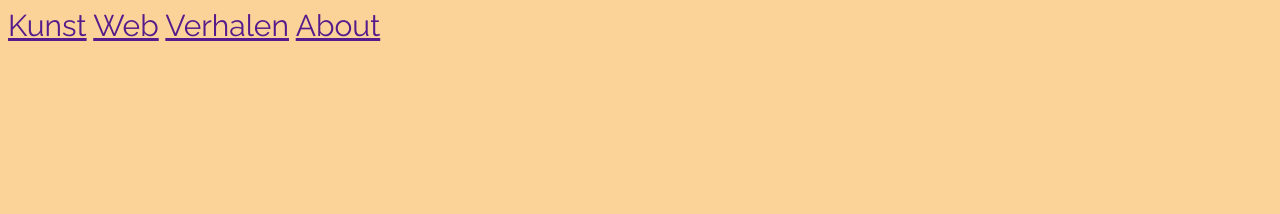
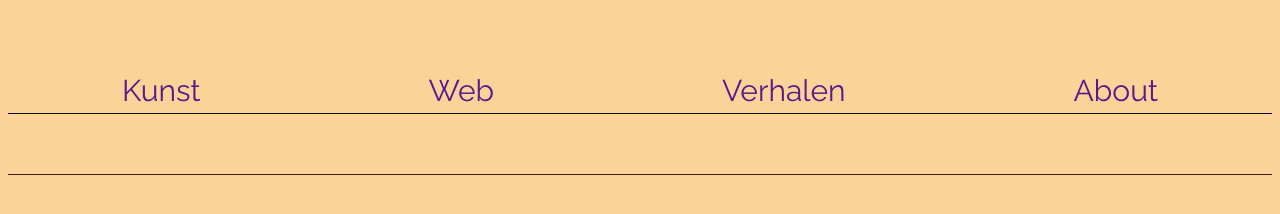
Before and after one commit to X-Design/BLOG, a website built with Vite: page blog_hb/index.html in a window 1280 px wide. Built offline with nearby package versions, Linux system fonts and the light colour scheme.

Commit message:
web-31-10-2022-11:52

```diff
--- a/blog_hb/index.html
+++ b/blog_hb/index.html
@@ -9,7 +9,7 @@
   </head>
   <body>
   <nav class="primary-header">
-    <div class="container-header">
+    <div class="header">
       <div class="logo">
         <!-- <img src="/images/logo1.svg" alt="" srcset=""> -->
           <nav class="nav-bar">
--- a/blog_hb/style.css
+++ b/blog_hb/style.css
@@ -41,6 +41,11 @@
 *::before,
 *::after {
     box-sizing: border-box;
+}
+body {
+  min-height: 100vh;
+  text-rendering: optimizeSpeed;
+  line-height: 1.5;
 }
 
 /* Reapply the pointer cursor for anchor tags */
@@ -118,6 +123,7 @@ meter {
     --ff-body1: 'Raleway', sans-serif;
     --ff-title1: 'young_20sregular', sans-serif;
     --ff-title2:'AGA-Cordoba-V2-B17-Bold',sans-serif;
+
     /* sizes */
 
     --fw-bold: 700;
@@ -142,15 +148,60 @@ body{
     font-size: var(--fs-600);
     font-family: var(--ff-body1);
 }
-
-.title{
-    font-size: var(--fs-800);
-    color: var(--titlecolor1);
-    font-family: var(--ff-title2);
+.primary-heading{
+  font-family: var(--ff-primary-heading);
+  font-size: 70px;
+  color: var(--artnov-1);
+  line-height: 4rem;
+}
+.header{
+  padding-top: 2em;
+  padding-bottom: 2em;
+  border-bottom: 1px solid var(--border-color);
 }
 
-.tekst{
-    font-size: var(--fs-500);
-    color: var(--txt-color1);
-    font-family: var(--ff-body1);
+.nav-bar{
+  display: flex;
+  justify-content: flex-end;
+  align-items: center;
+
+  border-bottom: 1px solid black;
 }
+.nav-bar a {
+ padding:0 .5rem;
+ height:var(--nav-height);
+ display:grid;
+ place-content:center;
+ background-repeat:no-repeat;
+ background-size:100% var(--nav-height);
+ background-position:center var(--nav-height);
+ text-decoration:none;
+ font-weight:500;
+ -webkit-transition:background-position 150ms ease-in-out;
+ transition:background-position 150ms ease-in-out;
+ margin-inline: auto;
+}
+.nav-bar > a:first-of-type {
+  background-image: -webkit-gradient(linear,left top,left bottom,from(#0fba00),to(#0003ba));
+  background-image: linear-gradient(var(--artnov-1),var(--artnov-1));
+}
+
+.nav-bar > a:nth-of-type(2) {
+  background-image: -webkit-gradient(linear,left top,left bottom,from(#ba0000),to(#ba0000));
+  background-image: linear-gradient(var(--artnov-5),var(--artnov-5));
+}
+.nav-bar > a:nth-of-type(3) {
+  background-image: -webkit-gradient(linear,left top,left bottom,from(#ba0000),to(#ba0000));
+  background-image: linear-gradient(var(--artnov-dark-1),var(--artnov-dark-1));
+}
+.nav-bar > a:nth-of-type(4) {
+  background-image: -webkit-gradient(linear,left top,left bottom,from(#7dc0a1),to(#7dc0a1));
+  background-image: linear-gradient(var(--artnov-dark-2),var(--artnov-dark-2));
+}
+.nav-bar a:hover {
+  background-position: center calc(var(--nav-height) - 6px);
+  /* color: inherit; */
+  font-weight: var(--fw-bold);
+  color:hsl(130, 30%, 38%);
+  font-size: var(--fs-800);
+}
```
